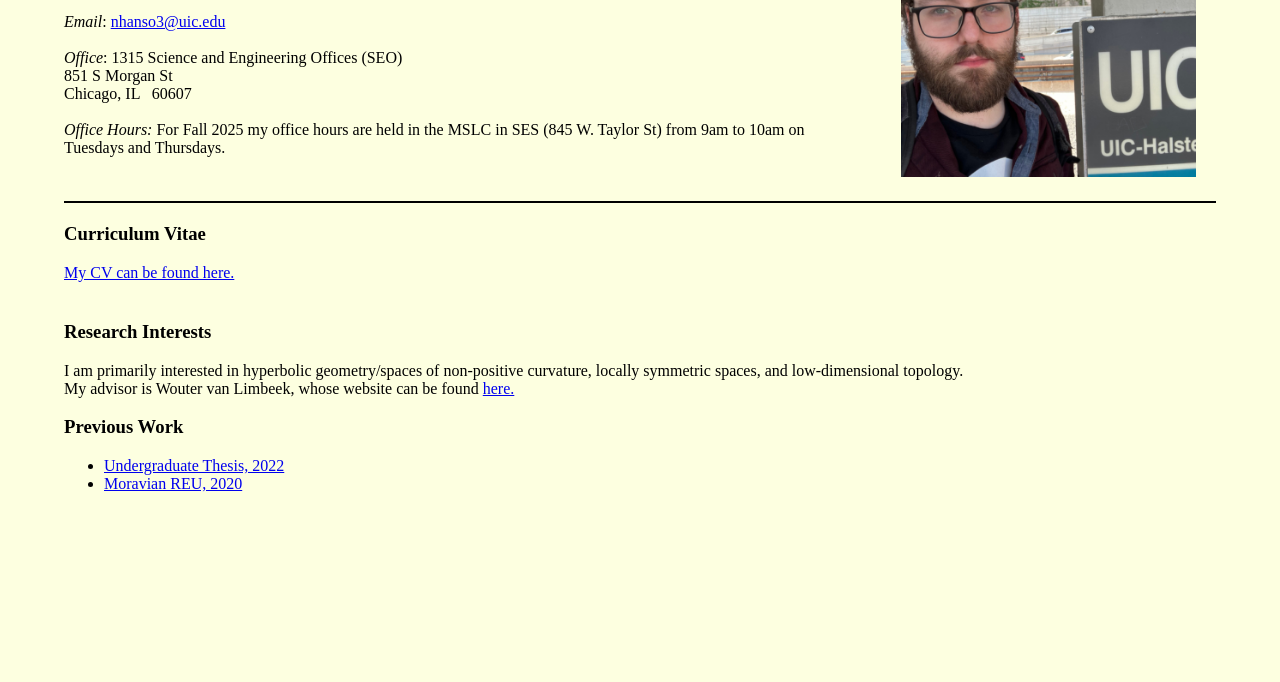
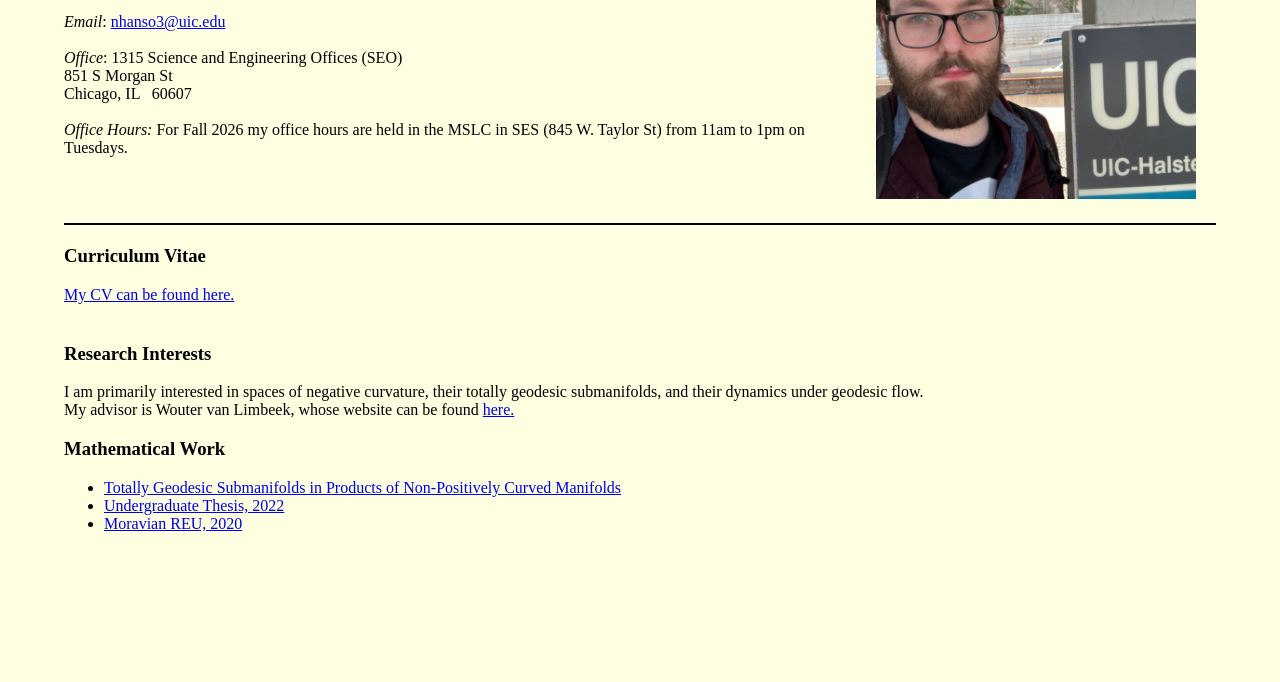
Before and after one commit to nickhanson1/nickhanson1.github.io, a plain HTML site: page index.html in a window 1280 px wide. Shown: the part 118-800 px from the top of the page. Drawn offline with Linux system fonts and the light colour scheme.

Commit message:
changed source to index

```diff
--- a/index.html
+++ b/index.html
@@ -57,8 +57,8 @@
                         851 S Morgan St <br>
                         Chicago, IL &nbsp; 60607 <br> <br>
 
-                        <i>Office Hours:</i> For Fall 2025 my office hours are held in the MSLC in SES (845 W. Taylor St) from 9am to 10am on
-                        Tuesdays and Thursdays.
+                        <i>Office Hours:</i> For Fall 2026 my office hours are held in the MSLC in SES (845 W. Taylor St) from 11am to 1pm on
+                        Tuesdays.
                     </div>
 
 
@@ -75,12 +75,14 @@
 
 
         <h3 style="clear: left; padding-top: 20px">Research Interests</h3>
-            <p style="text-align: justify"> I am primarily interested in hyperbolic geometry/spaces of non-positive curvature, locally symmetric spaces, and low-dimensional topology.<br>
+            <p style="text-align: justify"> I am primarily interested in spaces of negative curvature, their totally geodesic submanifolds, and their dynamics under geodesic flow.<br>
                 My advisor is Wouter van Limbeek, whose website can be found <a href="https://homepages.math.uic.edu/~vanlimbeek/">here. </a>
             </p>
 
-        <h3 id="events">Previous Work</h3>
+        <h3 id="events">Mathematical Work</h3>
         <ul>
+        <li><a href="paper1.pdf">Totally Geodesic Submanifolds in Products of
+Non-Positively Curved Manifolds</a></li>
         <li><a href="BachelorThesis.pdf">Undergraduate Thesis, 2022</a></li>
         <li><a href="NetworkConnectivity.pdf">Moravian REU, 2020</a></li>
         </ul>
```
Also changed, not shown: 2 other files.
